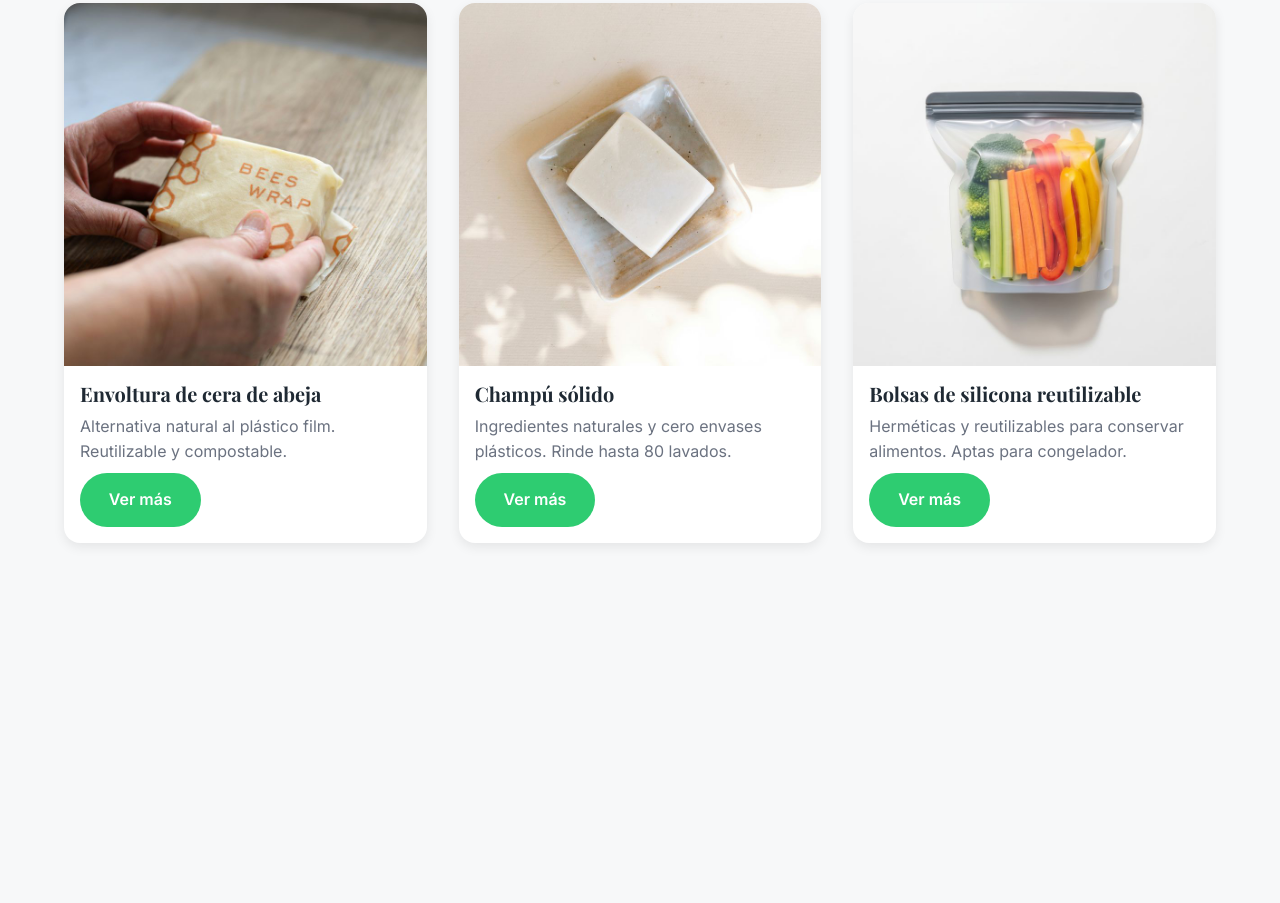
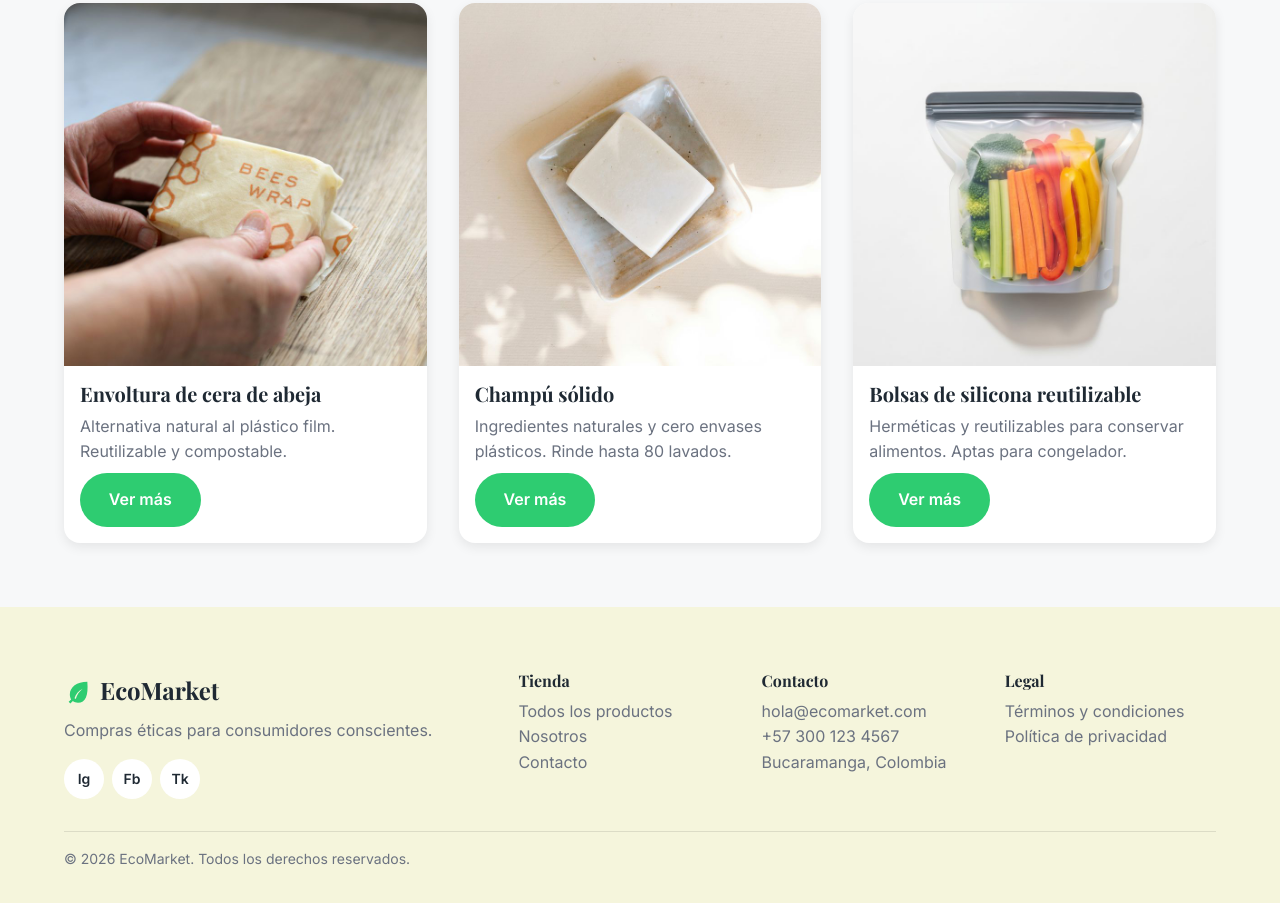
Before and after one commit to c4lde/EcoMarket_SebastianCalderon, a plain HTML site: page index.html in a window 1280 px wide. Shown: the part 1416-2319 px from the top of the page. Before the commit the page ends 2023 px from the top, so only its background shows below. Drawn offline with nearby package versions, Linux system fonts and the light colour scheme; a web font is replaced by a local one.

Commit message:
feat: ✨ agrega footer con contacto, enlaces legales y redes

```diff
--- a/css/layout.css
+++ b/css/layout.css
@@ -109,8 +109,66 @@
     gap: var(--espacio-lg);
 }
 
+.pie {
+    padding: var(--espacio-xl) var(--espacio-md) var(--espacio-lg);
+    background-color: var(--color-beige);
+}
+
+.pie-grid {
+    display: grid;
+    grid-template-columns: 1fr;
+    gap: var(--espacio-lg);
+}
+
+.pie h3 {
+    margin-bottom: var(--espacio-sm);
+    font-size: 1rem;
+}
+
+.pie ul {
+    list-style: none;
+    color: var(--color-texto-suave);
+}
+
+.pie ul a:hover {
+    color: var(--color-primario-oscuro);
+}
+
+.pie-marca p {
+    margin: var(--espacio-sm) 0 var(--espacio-md);
+    color: var(--color-texto-suave);
+}
+
+.redes {
+    display: flex;
+    gap: var(--espacio-sm);
+}
+
+.redes a {
+    display: grid;
+    place-content: center;
+    width: 40px;
+    height: 40px;
+    border-radius: 50%;
+    background-color: var(--color-blanco);
+    font-weight: 600;
+    font-size: 0.875rem;
+}
+
+.pie-copy {
+    margin-top: var(--espacio-lg);
+    padding-top: var(--espacio-md);
+    border-top: 1px solid rgba(0, 0, 0, 0.1);
+    font-size: 0.875rem;
+    color: var(--color-texto-suave);
+}
+
 @media (min-width: 600px) {
     .destacados-grid {
+        grid-template-columns: repeat(2, 1fr);
+    }
+
+    .pie-grid {
         grid-template-columns: repeat(2, 1fr);
     }
 }
@@ -139,4 +197,12 @@
         align-items: center;
         padding: var(--espacio-xl);
     }
+
+    .pie {
+        padding: var(--espacio-xl) var(--espacio-xl) var(--espacio-lg);
+    }
+
+    .pie-grid {
+        grid-template-columns: 2fr 1fr 1fr 1fr;
+    }
 }
--- a/index.html
+++ b/index.html
@@ -107,5 +107,50 @@
             </div>
         </section>
     </main>
+
+    <footer class="pie">
+        <div class="pie-grid">
+            <div class="pie-marca">
+                <a href="index.html" class="logo">
+                    <img src="img/icons/hoja.svg" alt="">
+                    EcoMarket
+                </a>
+                <p>Compras éticas para consumidores conscientes.</p>
+                <div class="redes">
+                    <a href="https://instagram.com" target="_blank">Ig</a>
+                    <a href="https://facebook.com" target="_blank">Fb</a>
+                    <a href="https://tiktok.com" target="_blank">Tk</a>
+                </div>
+            </div>
+
+            <div>
+                <h3>Tienda</h3>
+                <ul>
+                    <li><a href="views/productos.html">Todos los productos</a></li>
+                    <li><a href="views/sobre-nosotros.html">Nosotros</a></li>
+                    <li><a href="views/contacto.html">Contacto</a></li>
+                </ul>
+            </div>
+
+            <div>
+                <h3>Contacto</h3>
+                <ul>
+                    <li>hola@ecomarket.com</li>
+                    <li>+57 300 123 4567</li>
+                    <li>Bucaramanga, Colombia</li>
+                </ul>
+            </div>
+
+            <div>
+                <h3>Legal</h3>
+                <ul>
+                    <li><a href="#">Términos y condiciones</a></li>
+                    <li><a href="#">Política de privacidad</a></li>
+                </ul>
+            </div>
+        </div>
+
+        <p class="pie-copy">© 2026 EcoMarket. Todos los derechos reservados.</p>
+    </footer>
 </body>
 </html>
```
